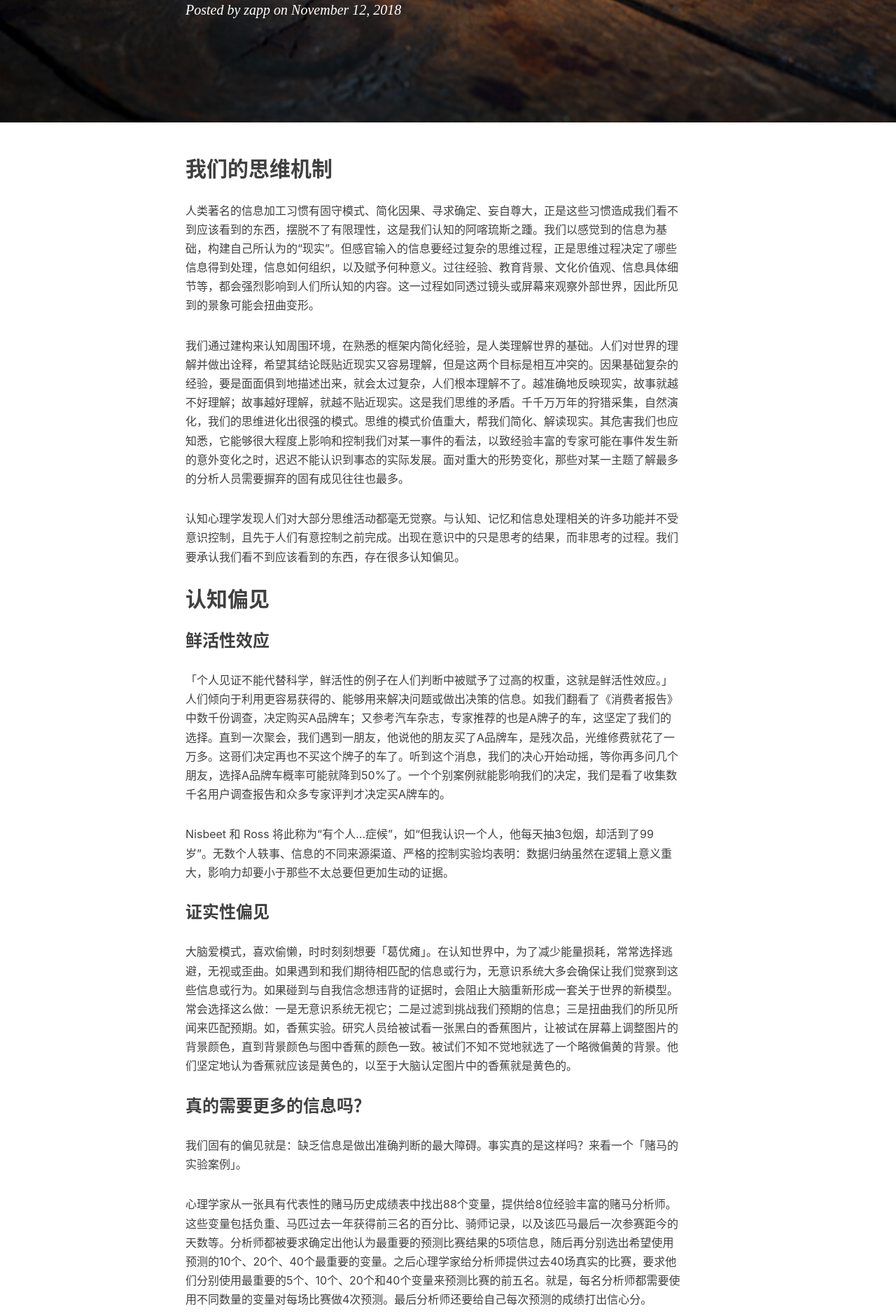
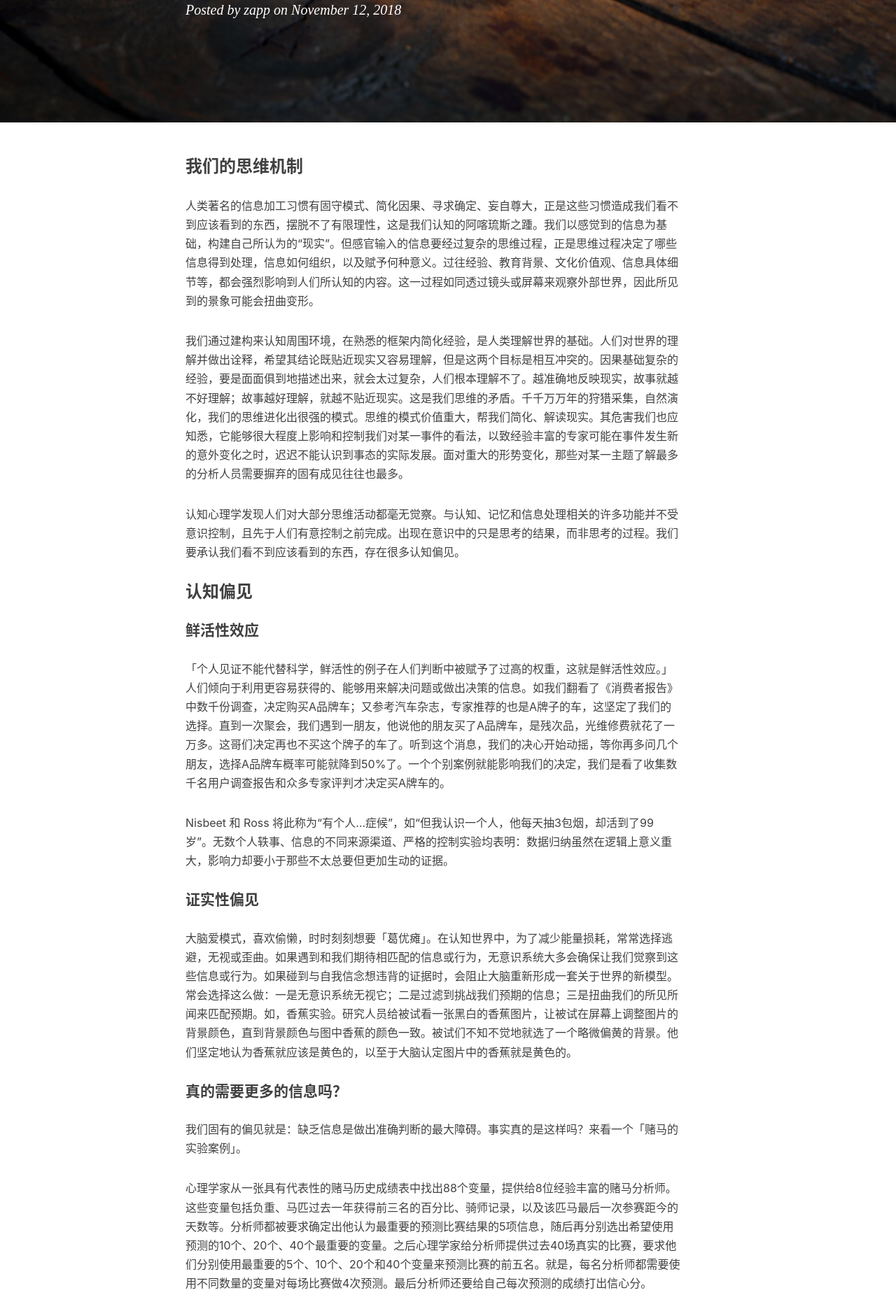
Before and after one commit to zapp926/blog, a Jekyll site: the page built from _posts/2018-11-12-psycholopy of intelligence analysisi-note.md, in a window 1280 px wide. Shown: the part 474-2355 px from the top of the page at 70% size. Built offline with Jekyll 4.4.1, drawn with Linux system fonts in a browser that asks for light colours; nearby versions of some CDN libraries; comment, search, counter and statistics services are not loaded.

Commit message:
add new blog

```diff
--- a/_posts/2018-11-12-psycholopy of intelligence analysisi-note.md
+++ b/_posts/2018-11-12-psycholopy of intelligence analysisi-note.md
@@ -9,7 +9,8 @@ tags:
     - 读书笔记
 ---
 
-## 我们的思维机制
+### 我们的思维机制
+
 
 人类著名的信息加工习惯有固守模式、简化因果、寻求确定、妄自尊大，正是这些习惯造成我们看不到应该看到的东西，摆脱不了有限理性，这是我们认知的阿喀琉斯之踵。我们以感觉到的信息为基础，构建自己所认为的“现实”。但感官输入的信息要经过复杂的思维过程，正是思维过程决定了哪些信息得到处理，信息如何组织，以及赋予何种意义。过往经验、教育背景、文化价值观、信息具体细节等，都会强烈影响到人们所认知的内容。这一过程如同透过镜头或屏幕来观察外部世界，因此所见到的景象可能会扭曲变形。
 
@@ -17,19 +18,19 @@ tags:
 
 认知心理学发现人们对大部分思维活动都毫无觉察。与认知、记忆和信息处理相关的许多功能并不受意识控制，且先于人们有意控制之前完成。出现在意识中的只是思考的结果，而非思考的过程。我们要承认我们看不到应该看到的东西，存在很多认知偏见。
 
-## 认知偏见
+### 认知偏见
 
-### 鲜活性效应
+#### 鲜活性效应
 
 「个人见证不能代替科学，鲜活性的例子在人们判断中被赋予了过高的权重，这就是鲜活性效应。」人们倾向于利用更容易获得的、能够用来解决问题或做出决策的信息。如我们翻看了《消费者报告》中数千份调查，决定购买A品牌车；又参考汽车杂志，专家推荐的也是A牌子的车，这坚定了我们的选择。直到一次聚会，我们遇到一朋友，他说他的朋友买了A品牌车，是残次品，光维修费就花了一万多。这哥们决定再也不买这个牌子的车了。听到这个消息，我们的决心开始动摇，等你再多问几个朋友，选择A品牌车概率可能就降到50%了。一个个别案例就能影响我们的决定，我们是看了收集数千名用户调查报告和众多专家评判才决定买A牌车的。
 
 Nisbeet 和 Ross 将此称为“有个人...症候”，如“但我认识一个人，他每天抽3包烟，却活到了99岁”。无数个人轶事、信息的不同来源渠道、严格的控制实验均表明：数据归纳虽然在逻辑上意义重大，影响力却要小于那些不太总要但更加生动的证据。
 
-### 证实性偏见
+#### 证实性偏见
 
 大脑爱模式，喜欢偷懒，时时刻刻想要「葛优瘫」。在认知世界中，为了减少能量损耗，常常选择逃避，无视或歪曲。如果遇到和我们期待相匹配的信息或行为，无意识系统大多会确保让我们觉察到这些信息或行为。如果碰到与自我信念想违背的证据时，会阻止大脑重新形成一套关于世界的新模型。常会选择这么做：一是无意识系统无视它；二是过滤到挑战我们预期的信息；三是扭曲我们的所见所闻来匹配预期。如，香蕉实验。研究人员给被试看一张黑白的香蕉图片，让被试在屏幕上调整图片的背景颜色，直到背景颜色与图中香蕉的颜色一致。被试们不知不觉地就选了一个略微偏黄的背景。他们坚定地认为香蕉就应该是黄色的，以至于大脑认定图片中的香蕉就是黄色的。
 
-### 真的需要更多的信息吗？
+#### 真的需要更多的信息吗？
 
 我们固有的偏见就是：缺乏信息是做出准确判断的最大障碍。事实真的是这样吗？来看一个「赌马的实验案例」。
 
@@ -39,7 +40,7 @@ Nisbeet 和 Ross 将此称为“有个人...症候”，如“但我认识一个
 
 我们日常做出选择、决策过程中，在不断寻找更多信息。经常使用增量分析的方法，以当日获得的信息为基础，匆匆忙忙地与前一天得到的材料进行比较，然后就以“流水线模式”生产出选择的结果，其中或许反映出我们的直觉，却并非来自于对累积证据的系统思考。
 
-## 竞争性假设分析法
+### 竞争性假设分析法
 
 传统的直觉分析法是在寻找证据来证实自己偏好的假设，我们前面提到的各种认知局限会使我们很难做出预见性的分析。霍耶尔通过多年的情报分析工作，提出重要的分析实用方法「竞争性假设分析法（ACH）」。ACH意在寻找可否定假设的证据。可能性最大的假设往往是否定证据最少，而不是肯定性证据最多。从而帮我们克服或者至少最大限度地减少这些局限造成的影响。
 
```
Also changed, not shown: img/about-bg.jpg, img/home-bg.jpg, img/post-bg-2015.jpg, img/post-bg-circle.jpg, img/post-bg-slow.jpg, img/tag-bg.jpg.
